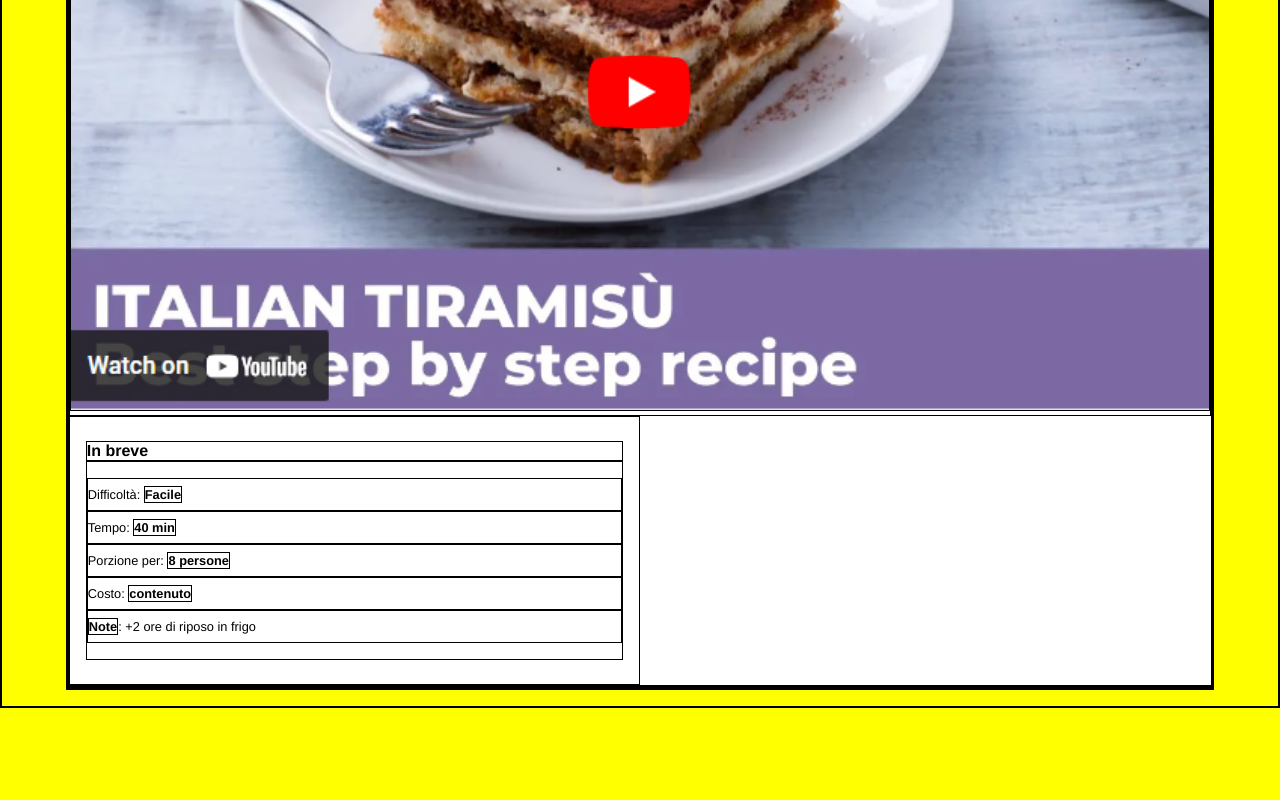
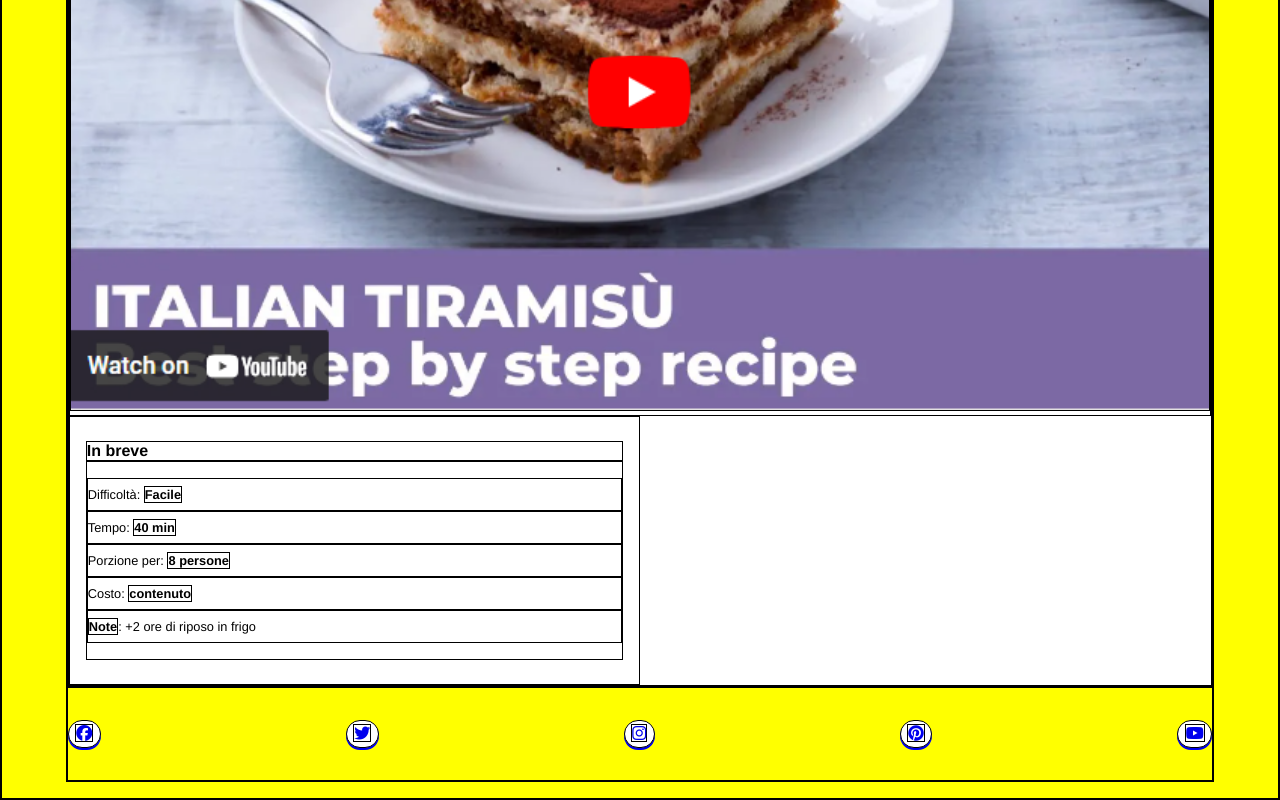
Before and after one commit to simone-scotto/htmlcss-responsive-layout, a plain HTML site: page index.html in a window 1280 px wide. Shown: the part 387-1187 px from the top of the page. Before the commit the page ends 1095 px from the top, so only its background shows below. Drawn offline with Linux system fonts and the light colour scheme.

Commit message:
social section

```diff
--- a/css/style.css
+++ b/css/style.css
@@ -107,8 +107,8 @@ header {
             padding: 1rem 0;
         }
 
-        .hidden {
-                visibility: hidden;
+        .nodisplay {
+                display: none;
         }
 
         .row {
@@ -145,7 +145,20 @@ header {
 
 
         }
-    }
+
+        .social {
+
+            display: flex;
+            justify-content: space-between;
+            padding: 2rem 0rem;
+
+            a {
+                background-color: white;
+                padding: 0.2rem 0.4rem;
+                border-radius: 15px;
+                box-shadow: 0px 2px;
+            }
+        }
 
 
 }
--- a/index.html
+++ b/index.html
@@ -43,7 +43,7 @@
                 <h4>Dolci e Dessert</h4>
 
                 <h2 class="dark-prp">Tiramisù</h2>
-                <h2 class="dark-prp hidden">(dolce tradizionale)</h2>
+                <h2 class="dark-prp nodisplay">(dolce tradizionale)</h2>
 
                 <div class="row">
                     <div class="col">
@@ -68,6 +68,11 @@
                     </div>
                 </div>
                 <div class="social">
+                    <a href="#"><i class="fa-brands fa-facebook"></i><span class="nodisplay">Facebook</span></a>
+                    <a href="#"><i class="fa-brands fa-twitter"></i><span class="nodisplay">Twitter</span></a>
+                    <a href="#"><i class="fa-brands fa-instagram"></i><span class="nodisplay">Instagram</span></a>
+                    <a href="#"><i class="fa-brands fa-pinterest"></i><span class="nodisplay">Pinterest</span></a>
+                    <a href="#"><i class="fa-brands fa-youtube"></i><span class="nodisplay">Youtube</span></a>
 
                 </div>
                 </div>
```
